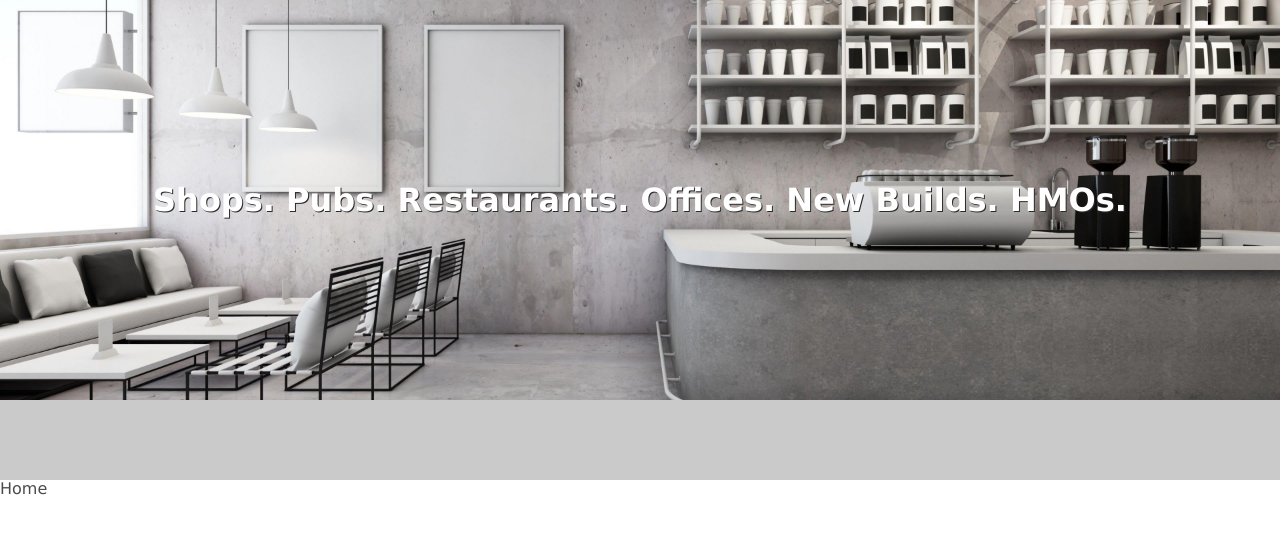
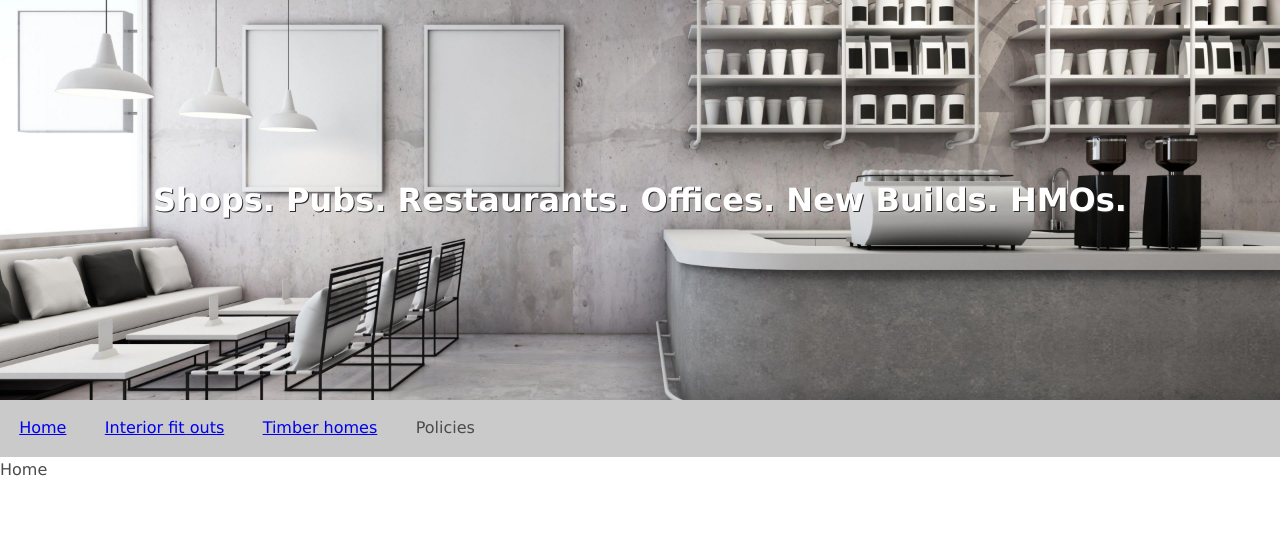
Before and after one commit to jackdomleo7/tmdip.co.uk, a Vue app: page / in a window 1280 px wide. Shown: the top 534 px of the page. Built offline with nearby package versions, Linux system fonts and the light colour scheme.

Commit message:
Better styled navbar

```diff
--- a/src/components/Navbar.vue
+++ b/src/components/Navbar.vue
@@ -1,22 +1,123 @@
 <template>
   <header class="navbar">
-
+    <ul class="navbar__list">
+      <li v-for="(navItem, index) in navList" :key="index" class="navbar__navitem">
+        <router-link v-if="navItem.link" :to="navItem.link" class="navbar__link">
+          {{ navItem.text }}
+        </router-link>
+        <div v-else-if="navItem.subList" class="navbar__dropdown">
+          <span class="navbar__link">{{ navItem.text }}</span>
+          <ul class="navbar__sublist">
+            <li v-for="(subItem, index) in navItem.subList" :key="index" class="navbar__subitem">
+              <router-link :to="subItem.link">
+                {{ subItem.text }}
+              </router-link>
+            </li>
+          </ul>
+        </div>
+      </li>
+    </ul>
   </header>
 </template>
 
 <script lang="ts">
 import { Component, Prop, Vue } from "vue-property-decorator";
 
+interface INavList {
+  text: string,
+  link?: string | object,
+  subList?: INavSubList[]
+}
+
+interface INavSubList {
+  text: string,
+  link: string | object
+}
+
 @Component
-export default class Navbar extends Vue {}
+export default class Navbar extends Vue {
+  private readonly navList: INavList[] = [
+    {
+      text: 'Home',
+      link: '/',
+    },
+    {
+      text: 'Interior fit outs',
+      link: '/interior-fit-outs'
+    },
+    {
+      text: 'Timber homes',
+      link: '/timber-homes'
+    },
+    {
+      text: 'Policies',
+      subList: [
+        {
+          text: 'Modern Slavery Act',
+          link: '#'
+        },
+        {
+          text: 'Health & Safety',
+          link: '#'
+        },
+        {
+          text: 'Environmental Policy',
+          link: '#'
+        },
+        {
+          text: 'Quality Managemnet System',
+          link: '#'
+        },
+        {
+          text: 'Privacy Policy',
+          link: '#'
+        },
+        {
+          text: 'ICO',
+          link: '#'
+        },
+      ]
+    }
+  ];
+}
 </script>
 
 <style lang="scss" scoped>
 .navbar {
   width: 100%;
   background-color: var(--color-grey-400);
-  height: 5rem;
   position: sticky;
-  top: 0;;
+  top: 0;
+  display: inline-block;
+  font-size: 1rem;
+
+  &__list {
+    list-style-type: none;
+    margin: 0;
+    padding: 0;
+    height: 100%;
+  }
+
+  &__navitem {
+    position: relative;
+    float: left;
+
+    &:hover {
+      .navbar__sublist {
+        display: block;
+      }
+    }
+  }
+
+  &__link {
+    display: block;
+    padding: 1.2rem;
+    cursor: pointer;
+  }
+
+  &__sublist {
+    position: absolute;
+    display: none;
+  }
 }
 </style>
```
